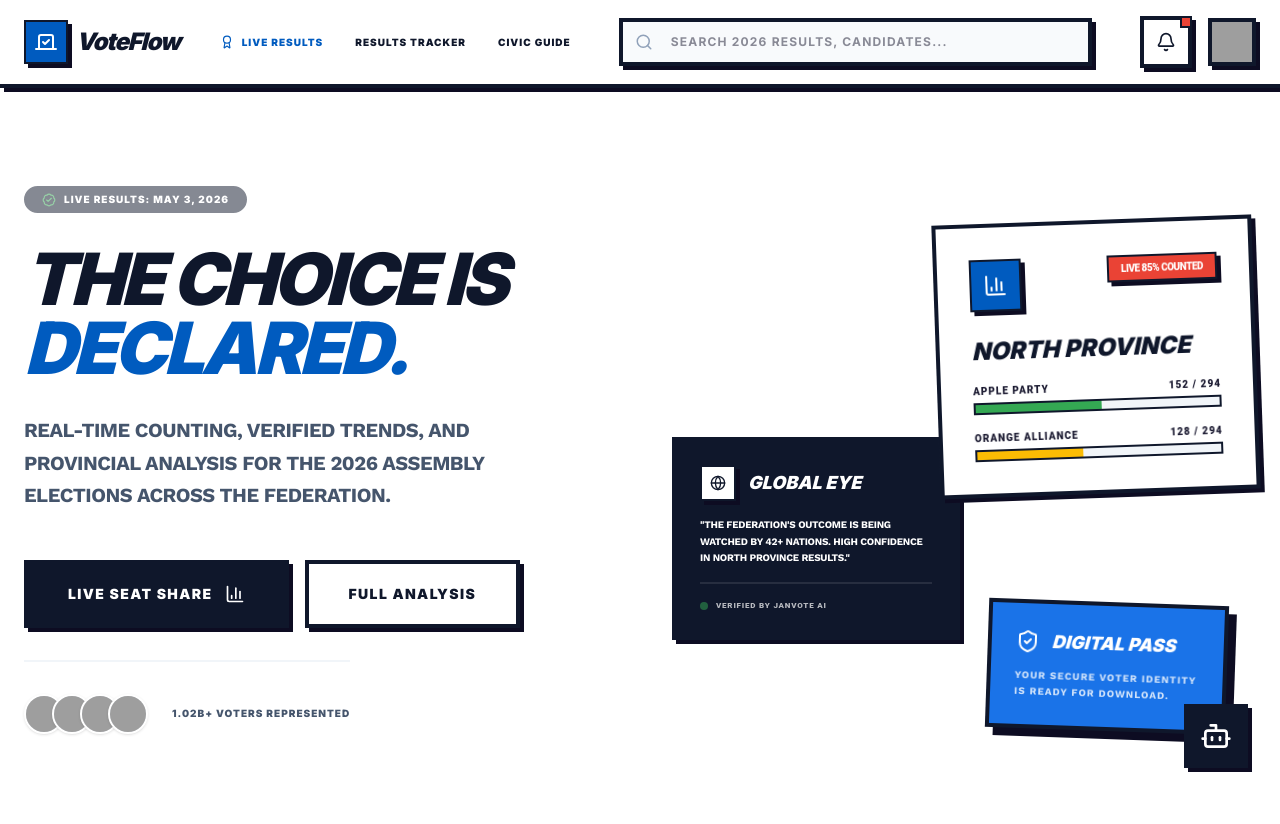
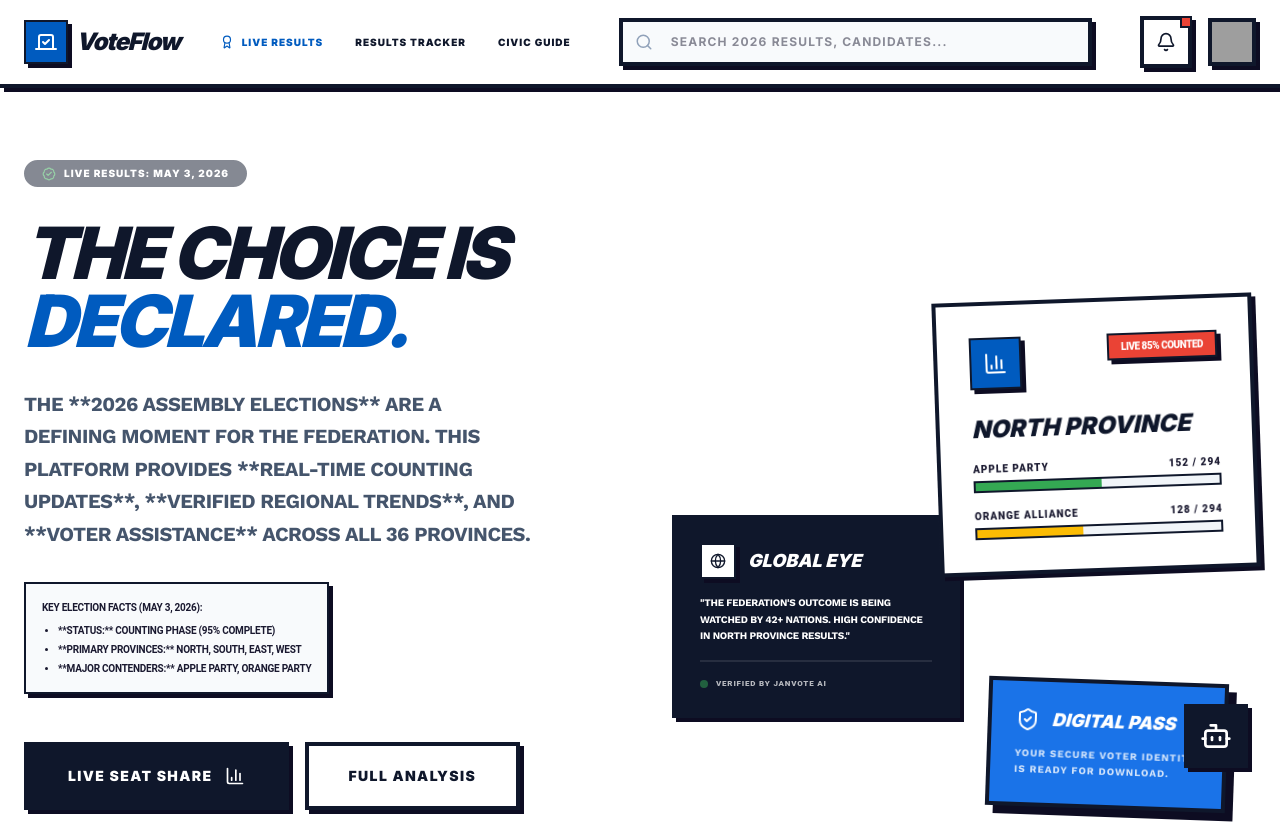
Before and after one commit to Bishu-21/janvote, a Next.js app: page / in a window 1280 px wide. Shown: the top 824 px of the page. Built offline with nearby package versions, Linux system fonts and the light colour scheme; grey boxes are pictures that could not be loaded.

Commit message:
docs: Final AEO/GEO text optimization and Gemini 3.1 integration

```diff
--- a/src/components/BoothFinder.tsx
+++ b/src/components/BoothFinder.tsx
@@ -17,9 +17,12 @@ export const BoothFinder = () => {
                 <BarChart2 className="text-primary" size={28} />
                 <h2 className="font-inter font-black text-3xl uppercase tracking-tighter">Results Tracker</h2>
               </div>
-              <p className="font-work-sans text-slate-600 mb-8 text-sm uppercase font-bold tracking-tight">
-                Live provincial counting status. Integrated with Google Maps for spatial trend visualization.
-              </p>
+              <div className="font-work-sans text-slate-600 mb-8 text-sm uppercase font-bold tracking-tight space-y-2">
+                <p>Monitor live seat-share shifts across the Federation Provinces.</p>
+                <div className="p-3 bg-slate-900 text-white text-[10px] border-2 border-slate-900">
+                  <p>Current Standing: **Apple Party** leading in North; **Orange Party** strong in South.</p>
+                </div>
+              </div>
 
               <div className="flex flex-col gap-4">
                 <div className="grid grid-cols-1 sm:grid-cols-2 gap-3">
--- a/src/components/Hero.tsx
+++ b/src/components/Hero.tsx
@@ -28,8 +28,16 @@ export const Hero = () => {
             <span className="text-primary">Declared.</span>
           </h1>
           <p className="font-work-sans text-lg md:text-xl text-slate-600 max-w-lg leading-relaxed uppercase font-bold tracking-tight">
-            Real-time counting, verified trends, and provincial analysis for the 2026 Assembly Elections across the Federation.
+            The **2026 Assembly Elections** are a defining moment for the Federation. This platform provides **real-time counting updates**, **verified regional trends**, and **voter assistance** across all 36 provinces.
           </p>
+          <div className="bg-slate-50 border-2 border-slate-900 p-4 shadow-brutalist text-[10px] font-bold uppercase tracking-tight max-w-lg">
+            <p className="mb-2">Key Election Facts (May 3, 2026):</p>
+            <ul className="list-disc pl-4 space-y-1">
+              <li>**Status:** Counting Phase (95% complete)</li>
+              <li>**Primary Provinces:** North, South, East, West</li>
+              <li>**Major Contenders:** Apple Party, Orange Party</li>
+            </ul>
+          </div>
           <div className="pt-stack-md flex flex-col sm:flex-row gap-4 w-full sm:w-auto">
             <button
               aria-label="View Live Seat Share Breakdown"
```
